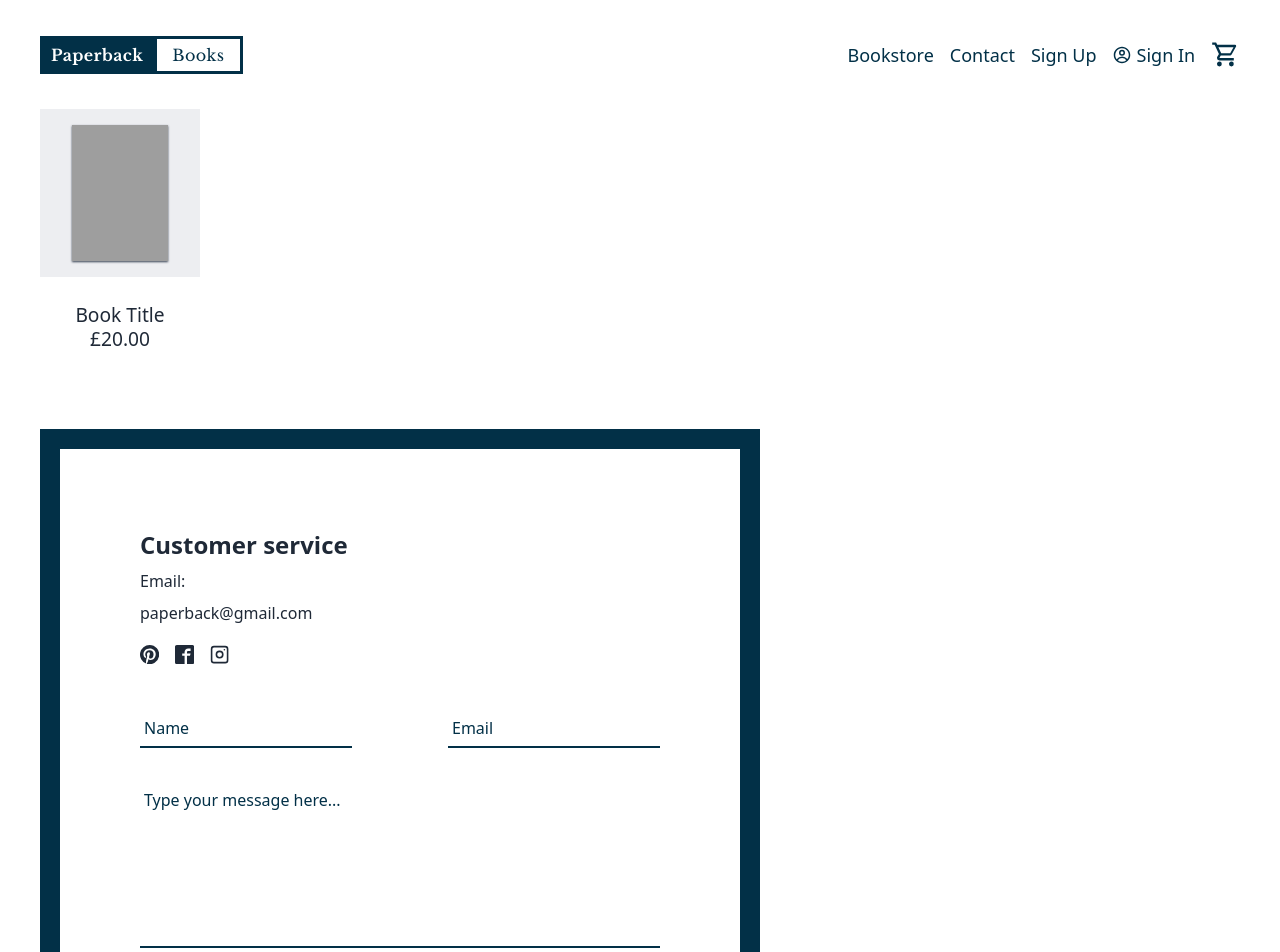
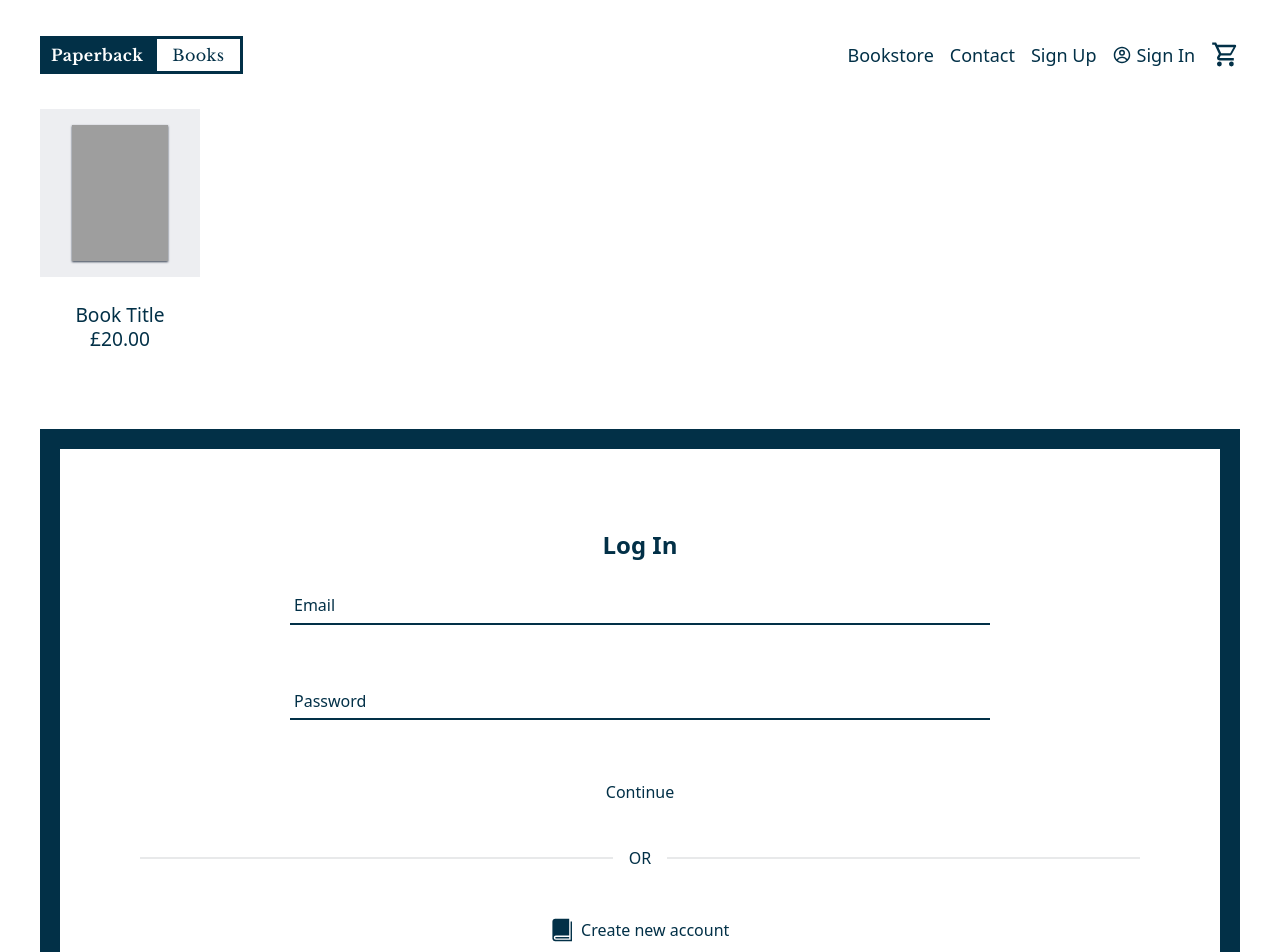
Before and after one commit to project-paperback/paperback-fe, a React (Vite) app: page / in a window 1280 px wide. Shown: the top 952 px of the page. Built offline with nearby package versions, Linux system fonts and the light colour scheme; grey boxes are pictures that could not be loaded.

Commit message:
Create log in component

```diff
--- a/src/App.jsx
+++ b/src/App.jsx
@@ -2,7 +2,8 @@ import { BrowserRouter, Routes, Route } from "react-router-dom";
 
 import NavBar from "./components/nav/NavBar";
 import BookTile from "./components/bookstore/BookTile";
-import ContactForm from "./components/contact/ContactForm";
+import ContactForm from "./components/forms/ContactForm";
+import LoginForm from "./components/forms/LoginForm";
 
 function App() {
   return (
@@ -12,6 +13,7 @@ function App() {
           <NavBar />
 
           <BookTile />
+          <LoginForm />
           <ContactForm />
         </div>
       </BrowserRouter>
--- a/src/components/contact/ContactForm.jsx
+++ b/src/components/forms/ContactForm.jsx
@@ -11,7 +11,7 @@ const ContactForm = () => {
   return (
     <form
       action=""
-      className="contact-form border-[20px] border-[#023047] w-[60%] p-[5rem] flex flex-col gap-10"
+      className="contact-form border-[20px] border-[#023047] lg:w-[60%] p-[5rem] flex flex-col gap-10"
     >
       <div className="mb-3">
         <div className="flex flex-col gap-2">
--- /dev/null
+++ b/src/components/forms/LoginForm.jsx
@@ -0,0 +1,39 @@
+import { NavLink } from "react-router-dom";
+import { Icon032Books } from "../icons/Icons";
+import InputField from "../small-components/InputField";
+
+const LoginForm = () => {
+  return (
+    <form className="border-[20px] border-[#023047] p-[5rem] flex flex-col items-center gap-[2rem] ">
+      <h3 className="text-2xl font-bold">Log In</h3>
+      <div className="flex flex-col gap-[4rem] w-[70%]">
+        <InputField
+          placeholder={"Email"}
+          type={"email"}
+          styles={
+            "border-b-[2px] border-b-[#023047] pb-2 px-1 text-[1rem] w-full outline-none placeholder:text-[#023047]"
+          }
+        />
+        <InputField
+          placeholder={"Password"}
+          type={"password"}
+          styles={
+            "border-b-[2px] border-b-[#023047] pb-2 px-1 text-[1rem] w-full outline-none placeholder:text-[#023047]"
+          }
+        />
+        <button className="hover:opacity-[0.6] transition-all duration-[200ms]">
+          Continue
+        </button>
+      </div>
+      <div className="flex flex-col w-full">
+        <div className="divider">OR</div>
+      </div>
+      <NavLink className={"flex items-center gap-[0.5rem] create-account-link"}>
+        <Icon032Books height={"2rem"} width={"1.4rem"} />
+        <p>Create new account</p>
+      </NavLink>
+    </form>
+  );
+};
+
+export default LoginForm;
--- a/src/components/icons/Icons.jsx
+++ b/src/components/icons/Icons.jsx
@@ -118,3 +118,52 @@ export function IconPinterestFilled(props) {
     </svg>
   );
 }
+
+export function IconBookOutline(props) {
+  return (
+    <svg
+      viewBox="0 0 1024 1024"
+      fill="currentColor"
+      height="1em"
+      width="1em"
+      {...props}
+    >
+      <path d="M832 64H192c-17.7 0-32 14.3-32 32v832c0 17.7 14.3 32 32 32h640c17.7 0 32-14.3 32-32V96c0-17.7-14.3-32-32-32zm-260 72h96v209.9L621.5 312 572 347.4V136zm220 752H232V136h280v296.9c0 3.3 1 6.6 3 9.3a15.9 15.9 0 0022.3 3.7l83.8-59.9 81.4 59.4c2.7 2 6 3.1 9.4 3.1 8.8 0 16-7.2 16-16V136h64v752z" />
+    </svg>
+  );
+}
+
+export function IconBookFilled(props) {
+  return (
+    <svg
+      viewBox="0 0 1024 1024"
+      fill="currentColor"
+      height="1em"
+      width="1em"
+      {...props}
+    >
+      <path d="M832 64H192c-17.7 0-32 14.3-32 32v832c0 17.7 14.3 32 32 32h640c17.7 0 32-14.3 32-32V96c0-17.7-14.3-32-32-32zM668 345.9L621.5 312 572 347.4V124h96v221.9z" />
+    </svg>
+  );
+}
+
+export function Icon032Books(props) {
+  return (
+    <svg
+      viewBox="0 0 16 16"
+      fill="currentColor"
+      height="1em"
+      width="1em"
+      {...props}
+    >
+      <path
+        fill="currentColor"
+        d="M14 2v13H3.5a1.5 1.5 0 110-3H13V0H3C1.9 0 1 .9 1 2v12c0 1.1.9 2 2 2h12V2h-1z"
+      />
+      <path
+        fill="currentColor"
+        d="M3.501 13H3.5a.5.5 0 000 1H12.999v-1H3.501z"
+      />
+    </svg>
+  );
+}
--- a/src/index.css
+++ b/src/index.css
@@ -1,6 +1,10 @@
 @tailwind base;
 @tailwind components;
 @tailwind utilities;
+
+body {
+  color: #023047;
+}
 
 /* Font family classes */
 .libre-baskerville-regular {
@@ -36,6 +40,15 @@
   opacity: 1;
 }
 
+.create-account-link:hover p {
+  transition: all ease-in 200ms;
+  opacity: 0.5;
+}
+
+.create-account-link p {
+  transition: all ease-in 200ms;
+  opacity: 1;
+}
 /* Contact Form */
 
 .contact-form textarea {
--- a/tailwind.config.js
+++ b/tailwind.config.js
@@ -5,7 +5,7 @@ export default {
     extend: {},
   },
   plugins: [require("daisyui")],
-    daisyui: {
+  daisyui: {
     themes: false, // false: only light + dark | true: all themes | array: specific themes like this ["light", "dark", "cupcake"]
     darkTheme: "light", // name of one of the included themes for dark mode
   },
```
